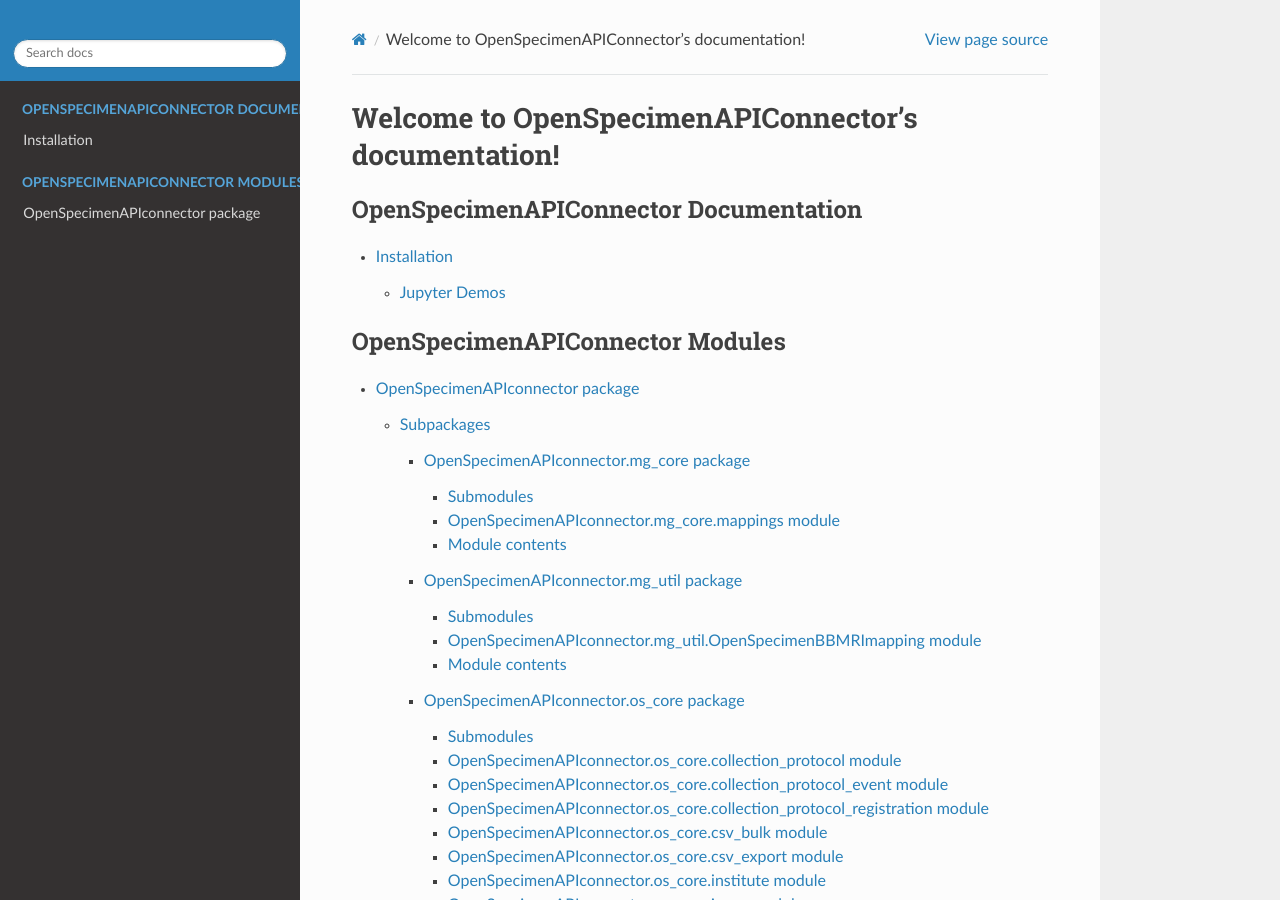
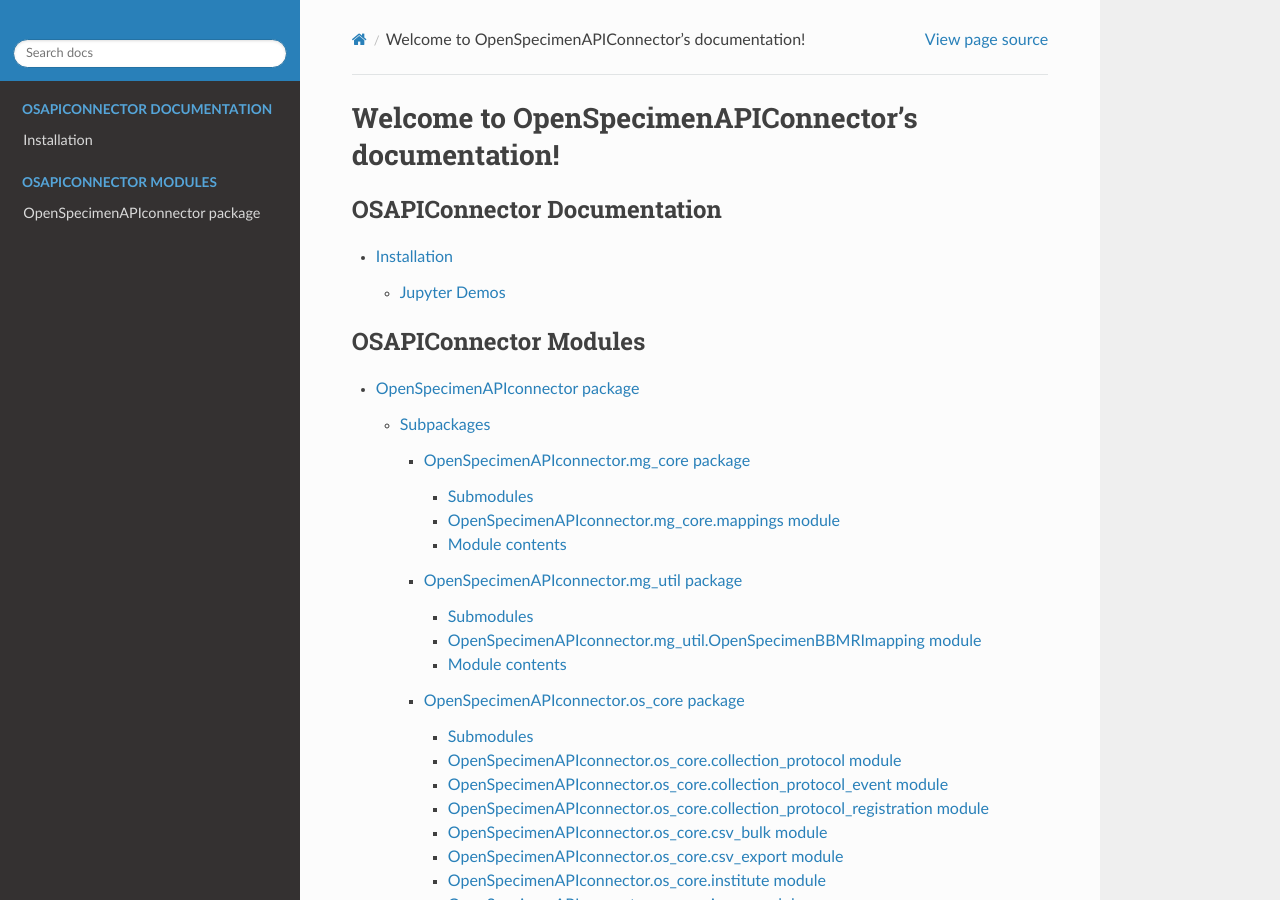
Before and after one commit to bibbox/OpenSpecimenAPIconnector.py, a Sphinx documentation site: the page built from docs/index.rst, in a window 1280 px wide and 900 px high. Built offline with Sphinx 7.4.7 and the Read the Docs theme 2.0.0, drawn with Linux system fonts in a browser that asks for light colours.

Commit message:
readthedocs update

```diff
--- a/docs/index.rst
+++ b/docs/index.rst
@@ -7,13 +7,13 @@
 ====================================================
 
 .. toctree::
-   :caption: OpenSpecimenAPIConnector Documentation
+   :caption: OSAPIConnector Documentation
    :maxdepth: 2
 
    installing
 
 .. toctree::
-   :caption: OpenSpecimenAPIConnector Modules
+   :caption: OSAPIConnector Modules
    :maxdepth: 4
 
    source/OpenSpecimenAPIconnector
```
